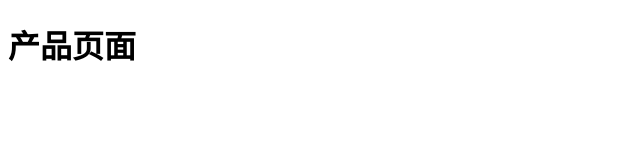
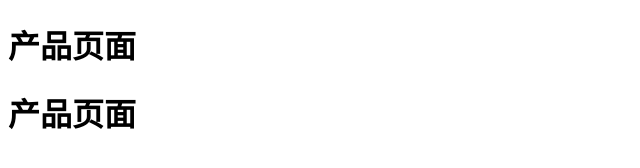
Before and after one commit to huangqiyou/xz2, a plain HTML site: page product/product.html in a window 1280 px wide. Shown: the whole page, without its empty margins (0-640 px from the left). Drawn offline with Linux system fonts and the light colour scheme.

Commit message:
产品页面修改product-2

```diff
--- a/product/product.html
+++ b/product/product.html
@@ -8,5 +8,6 @@
   </head>
   <body>
     <h1>产品页面</h1>
+    <h1>产品页面</h1>
   </body>
 </html>
```
